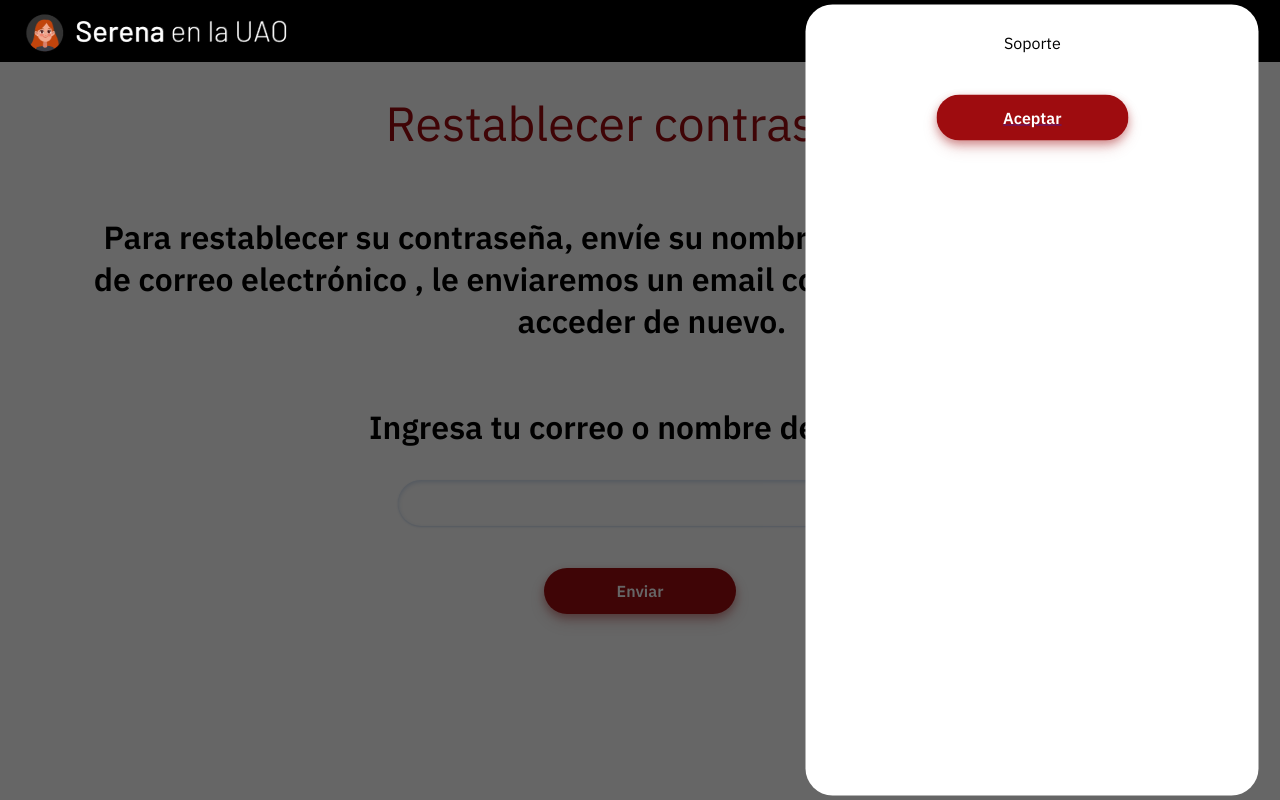
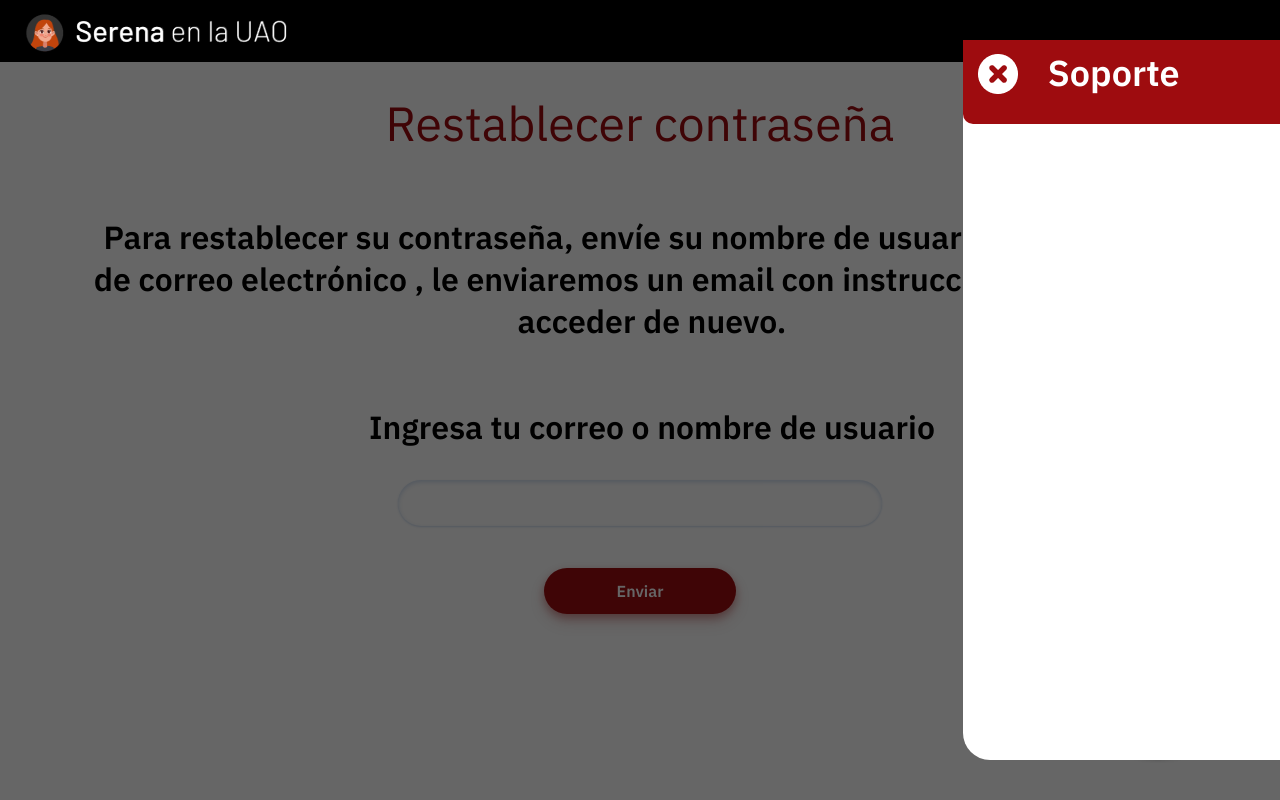
Before and after one commit to wildchamo/SerenaUAO, a React (Create React App) app in the folder finalweb/: page /restablecer in a window 1280 px wide. Both pictures are taken after a click on the picture 1142 px from the left and 667 px from the top of the page. Built offline with nearby package versions, Linux system fonts and the light colour scheme.

Commit message:
base estilos modal2 soporte

```diff
--- a/finalweb/src/paginas/restablecer/botonSoporte.js
+++ b/finalweb/src/paginas/restablecer/botonSoporte.js
@@ -28,7 +28,8 @@ render() {
 
         <Modal2 data={"restablecer"} show={this.state.show} handleClose={this.hideModal}>
           <div>
-              Soporte
+
+
           </div>
 
 
--- a/finalweb/src/paginas/restablecer/modal2.css
+++ b/finalweb/src/paginas/restablecer/modal2.css
@@ -2,25 +2,24 @@
   position: fixed;
   top: 55px;
   left: 0;
-    width:100%;
+  width: 100%;
   height: 100%;
   background: rgba(0, 0, 0, 0.6);
   text-align: center;
 }
 
 .modal-main2 {
-    position:fixed;
+  position: fixed;
   background: white;
   width: 348px;
   height: 90%;
-    padding: 28px 52px 43px 53px;
   border-radius: 27px;
 
-    top:50%;
-    right:-16%;
-    transform: translate(-50%,-50%);
+  top: 50%;
+  right: -16%;
+  transform: translate(-50%, -50%);
 }
-  .modal p{
+.modal p {
   font-style: normal;
   font-weight: normal;
   font-size: 24px;
@@ -37,7 +36,24 @@
 .display-none {
   display: none;
 }
-  .parrafoModal{
-      font-size: 24px;
-      color:#464646;
+.tituloModal {
+  height: 66px;
+  width: 100%;
+  background-color: var(--rojo);
+  border-radius: 0 0 10px 10px;
+  padding: 9px 108px 9px 15px;
+  display: flex;
 }
+.tituloModal h4 {
+    font-style: normal;
+    font-weight: 600;
+  font-size: 36px;
+  line-height: 47px;
+  margin:0px;
+  color: #ffffff;
+}
+
+.tituloModal img {
+    margin-top: 5px;
+    margin-right: 30px;
+}
--- a/finalweb/src/paginas/restablecer/modal2.js
+++ b/finalweb/src/paginas/restablecer/modal2.js
@@ -1,5 +1,6 @@
 import './modal2.css';
 import { BrowserRouter as Router, Route, Link, Switch } from "react-router-dom";
+import XBlanca from "../../imagenes/Xfondoblanco.png";
 
 const Modal2 = ({ handleClose, show, children,data }) => {
   const {texto}=data
@@ -9,11 +10,13 @@ const Modal2 = ({ handleClose, show, children,data }) => {
     <div className={showHideClassName}>
       <section className="modal-main2">
         {children}
+        <div className="tituloModal">
         <Link to={texto}>
-        <button type="button" onClick={handleClose}>
-          Aceptar
-        </button>
+        <img src={XBlanca} onClick={handleClose}>
+        </img>
         </Link>
+       <h4> Soporte </h4>
+        </div>
       </section>
     </div>
   );
```
Lines whose indentation alone changed are shown as unchanged.
